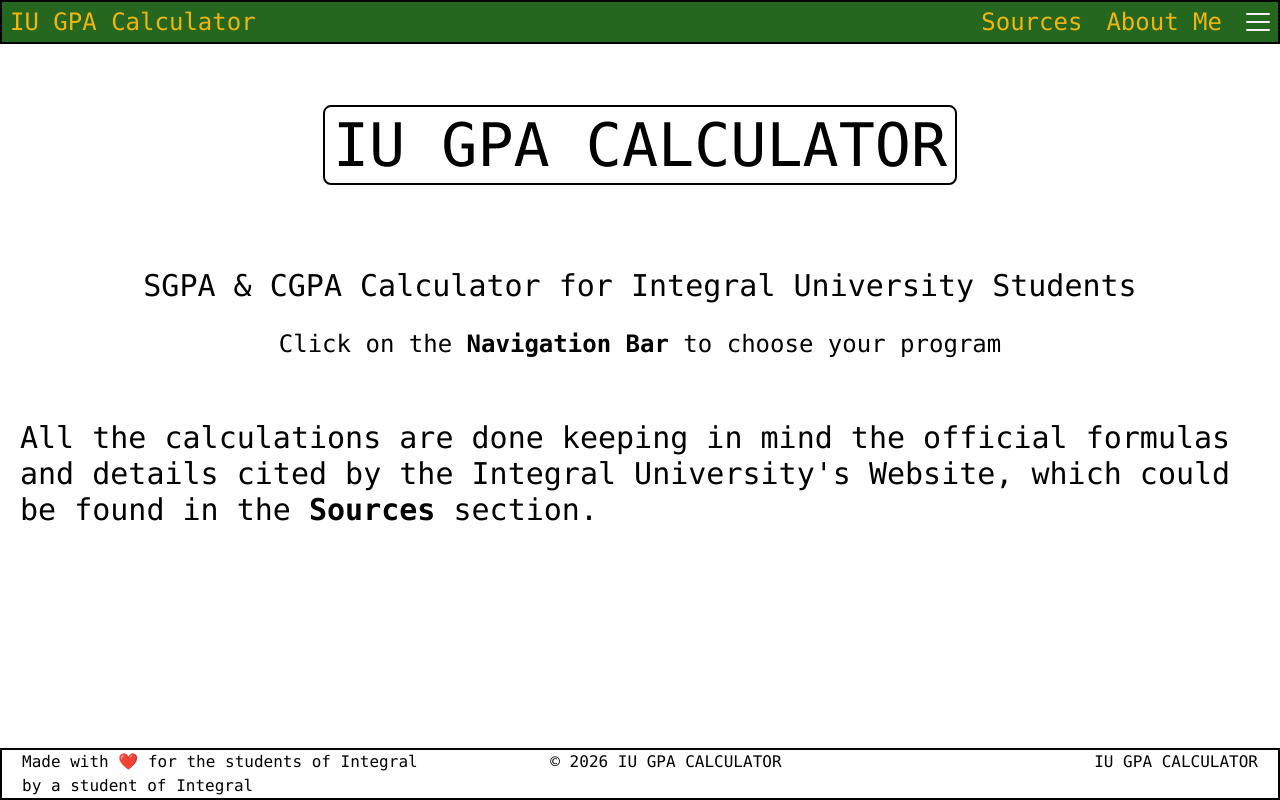
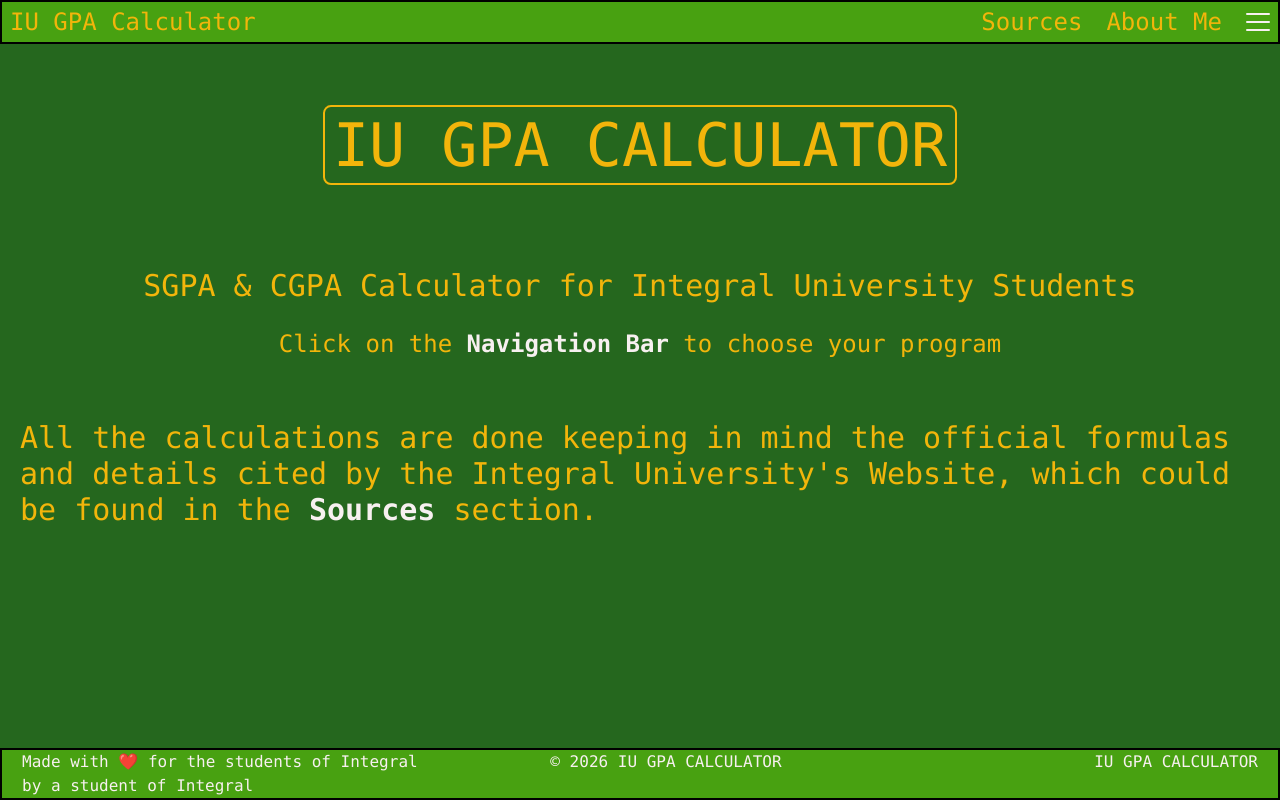
Before and after one commit to ArshilTech/IU-GPA-Calculator, a React (Vite) app: page / in a window 1280 px wide. Built offline with nearby package versions, Linux system fonts and the light colour scheme.

Commit message:
style: update component backgrounds and text colors for improved readability and aesthetics

```diff
--- a/src/App.jsx
+++ b/src/App.jsx
@@ -9,7 +9,7 @@ function App(){
     <div className="flex flex-col min-h-screen">
       <Navbar/>
       <Hero/>
-      <div className="grow"></div>
+      <div className="grow bg-[#25671E]"></div>
       <Footer/>
     </div>
   )
--- a/src/Footer.jsx
+++ b/src/Footer.jsx
@@ -3,11 +3,11 @@ function Footer(){
 
     return(
         <div>
-            <footer className="border-2">
+            <footer className="border-2 bg-[#48A111]">
                 <div className="flex justify-between font-mono px-5">
-                    <div>Made with ❤️ for the students of Integral <br />by a student of Integral</div>
-                    <div>&copy; 2026 IU GPA CALCULATOR</div>
-                    <div className="ml-45">IU GPA CALCULATOR</div>
+                    <div className="text-[#F7F0F0]">Made with ❤️ for the students of Integral <br />by a student of Integral</div>
+                    <div className="text-[#F7F0F0]">&copy; 2026 IU GPA CALCULATOR</div>
+                    <div className="ml-45 text-[#F7F0F0]">IU GPA CALCULATOR</div>
                 </div>
             </footer>
         </div>
--- a/src/Hero.jsx
+++ b/src/Hero.jsx
@@ -2,16 +2,16 @@
 function Hero(){
 
     return(
-        <div>
+        <div className="bg-[#25671E] text-[#F2B50B]">
             <br />
             <div className="text-center font-mono mt-10">
                 <h1 className="text-6xl animate-bounce py-2 px-2 border-2 rounded-lg w-fit mx-auto mb-20">IU GPA CALCULATOR</h1>
                 <h2 className="text-3xl mt-3">SGPA & CGPA Calculator for Integral University Students</h2>
                 <br />
-                <p className="text-2xl">Click on the <span className="font-bold">Navigation Bar</span> to choose your program</p>
+                <p className="text-2xl">Click on the <span className="font-bold text-[#F7F0F0]">Navigation Bar</span> to choose your program</p>
             </div>
             <div className="px-5 py-10 mt-5">
-                <p className="font-mono text-3xl">All the calculations are done keeping in mind the official formulas and details cited by the Integral University's Website, which could be found in the <span className="font-bold">Sources</span> section.</p>
+                <p className="font-mono text-3xl">All the calculations are done keeping in mind the official formulas and details cited by the Integral University's Website, which could be found in the <span className="font-bold text-[#F7F0F0]">Sources</span> section.</p>
             </div>
         </div>
     )
--- a/src/Navbar.jsx
+++ b/src/Navbar.jsx
@@ -3,7 +3,7 @@ function Navbar(){
 
     return(
         <div>
-            <div className="flex justify-between border-2 py-1 px-2 bg-[#25671E]">
+            <div className="flex justify-between border-2 py-1 px-2 bg-[#48A111]">
                 <h2 className="text-2xl font-mono  text-[#F2B50B]">IU GPA Calculator</h2>
                 <div className="flex gap-6">
                     <a href="#" className="text-2xl font-mono  text-[#F2B50B]">Sources</a>
```
